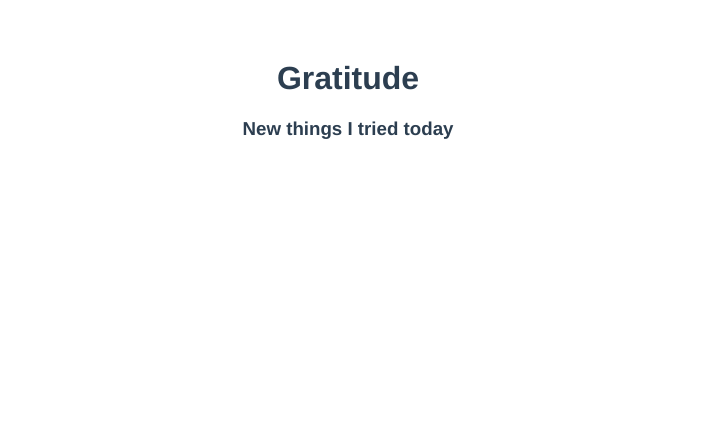
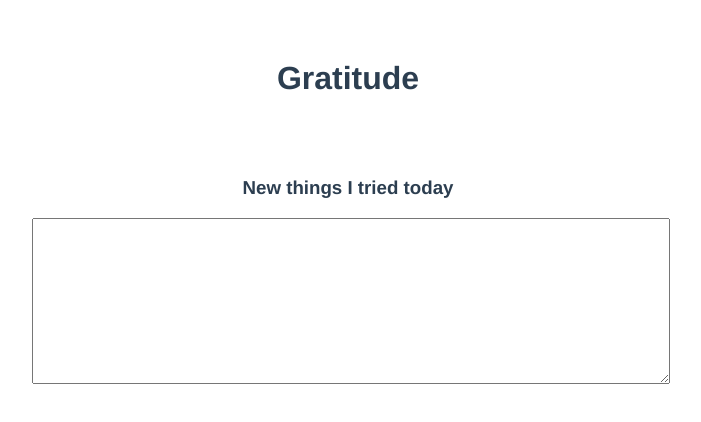
Before and after one commit to mykecameron/gratitude, a Vue app: page / in a window 1280 px wide. Shown: the top 422 px of the page, without its empty margins (292-993 px from the left). Built offline with nearby package versions, Linux system fonts and the light colour scheme.

Commit message:
add response textarea

```diff
--- a/src/App.vue
+++ b/src/App.vue
@@ -1,6 +1,8 @@
 <template>
   <h1>Gratitude</h1>
-  <Gratitude :prompts="prompts"/>
+  <div class="prompt-container">
+    <Gratitude :prompts="prompts"/>
+  </div>
 </template>
 
 <script>
@@ -59,4 +61,12 @@ export default {
   color: #2c3e50;
   margin-top: 60px;
 }
+
+.prompt-container {
+  width: 50%;
+  max-width: 40rem;
+  margin-left: auto;
+  margin-right: auto;
+  margin-top: 5rem;
+}
 </style>
--- a/src/components/Gratitude.vue
+++ b/src/components/Gratitude.vue
@@ -1,5 +1,6 @@
 <template>
   <h3>{{currentPrompt.text}}</h3>
+  <textarea class="response"></textarea>
 </template>
 
 <script>
@@ -20,5 +21,9 @@ export default {
 </script>
 
 <style scoped>
-
+.response {
+  display: block;
+  width: 100%;
+  height: 10rem;
+}
 </style>
```
